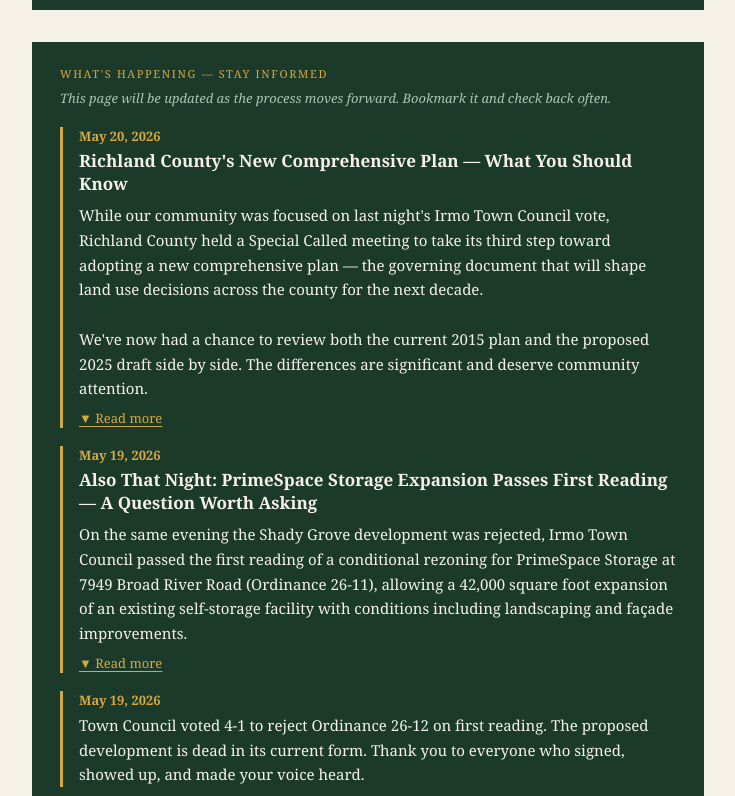
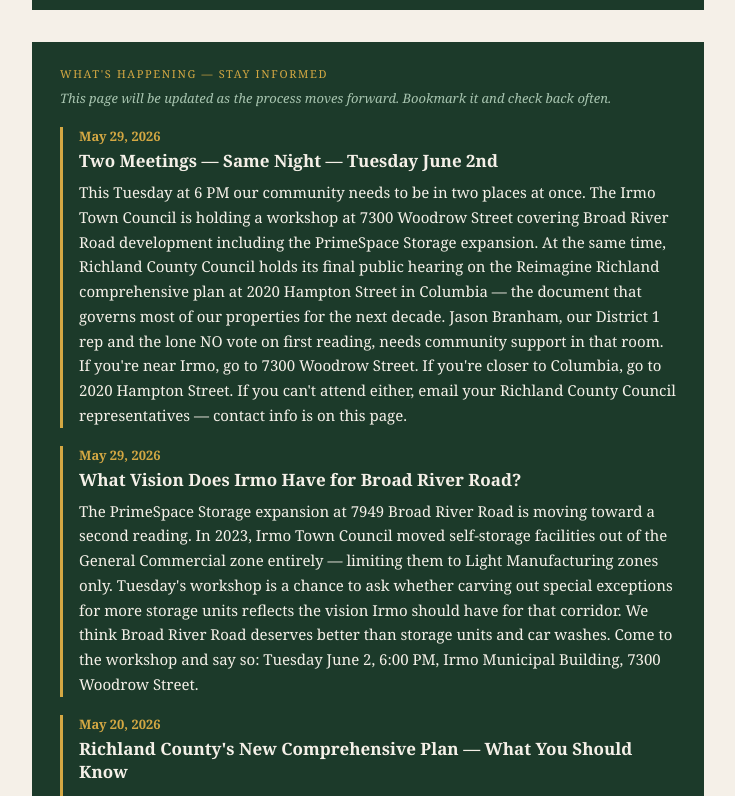
Before and after one commit to bryan-cogtide/shadygroveirmo, a React (Vite) app: page / in a window 1280 px wide. Shown: the part 524-1320 px from the top of the page, without its empty margins (272-1007 px from the left). Built offline with nearby package versions, Linux system fonts and the light colour scheme.

Commit message:
add May 29 update entries: dual meetings June 2 + Broad River Road vision

```diff
--- a/src/Petition.jsx
+++ b/src/Petition.jsx
@@ -1,6 +1,16 @@
 import { useState } from "react";
 
 const UPDATES = [
+  {
+    date: "May 29, 2026",
+    heading: "Two Meetings — Same Night — Tuesday June 2nd",
+    text: "This Tuesday at 6 PM our community needs to be in two places at once. The Irmo Town Council is holding a workshop at 7300 Woodrow Street covering Broad River Road development including the PrimeSpace Storage expansion. At the same time, Richland County Council holds its final public hearing on the Reimagine Richland comprehensive plan at 2020 Hampton Street in Columbia — the document that governs most of our properties for the next decade. Jason Branham, our District 1 rep and the lone NO vote on first reading, needs community support in that room. If you're near Irmo, go to 7300 Woodrow Street. If you're closer to Columbia, go to 2020 Hampton Street. If you can't attend either, email your Richland County Council representatives — contact info is on this page.",
+  },
+  {
+    date: "May 29, 2026",
+    heading: "What Vision Does Irmo Have for Broad River Road?",
+    text: "The PrimeSpace Storage expansion at 7949 Broad River Road is moving toward a second reading. In 2023, Irmo Town Council moved self-storage facilities out of the General Commercial zone entirely — limiting them to Light Manufacturing zones only. Tuesday's workshop is a chance to ask whether carving out special exceptions for more storage units reflects the vision Irmo should have for that corridor. We think Broad River Road deserves better than storage units and car washes. Come to the workshop and say so: Tuesday June 2, 6:00 PM, Irmo Municipal Building, 7300 Woodrow Street.",
+  },
   {
     date: "May 20, 2026",
     heading: "Richland County's New Comprehensive Plan — What You Should Know",
```
